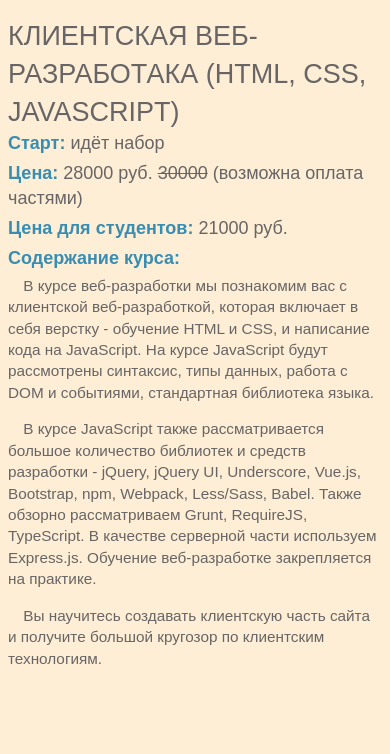
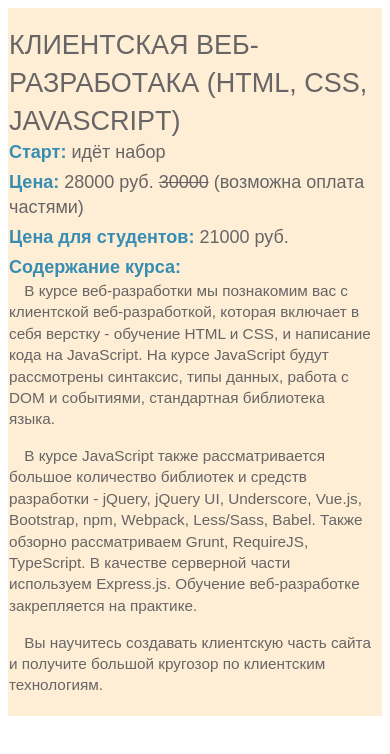
Before and after one commit to Lvov-ivan/WebCourse3, a plain HTML site: page CssText/cssText.html in a window 390 px wide. Drawn offline with Linux system fonts and the light colour scheme.

```diff
--- a/CssText/style.css
+++ b/CssText/style.css
@@ -1,4 +1,4 @@
-body{ background-color: #FEEED6;
+body{
     color: #676565;
     font-size: 15px;
     font-family: Arial, sans-serif;
@@ -7,7 +7,6 @@
 
 .text-blue{color: #378DB2;
     font-weight: bold;
-    /*font-size: 1.2em;*/
 }
 
 .subtitle{
@@ -20,8 +19,9 @@
 }
 
 .content{
-    max-width: 747px;
-    margin: 0  auto;
+    background-color: #FEEED6;
+    max-width: 750px;
+    padding: 1px 10px 5px 1px;
 }
 
 h1{
@@ -33,7 +33,7 @@
 p{
     text-indent: 1em;
     font-size: 0.85em;
-    margin-top: 0.25em;
+    margin-top: 0;
 }
 
 * {
```
Also changed, not shown: PhoneBookServer/app.js (renamed from PhoneBook/app.js), PhoneBookServer/package.json (renamed from PhoneBook/package.json), PhoneBookServer/public/css/style.css (renamed from PhoneBook/public/css/style.css), PhoneBookServer/public/index.html (renamed from PhoneBook/public/index.html), PhoneBookServer/public/js/script.js (renamed from PhoneBook/public/js/script.js), PhoneBookServer/public/package.json (renamed from PhoneBook/public/package.json), PhoneBookServer/routes/index.js (renamed from PhoneBook/routes/index.js), 6 other files.
